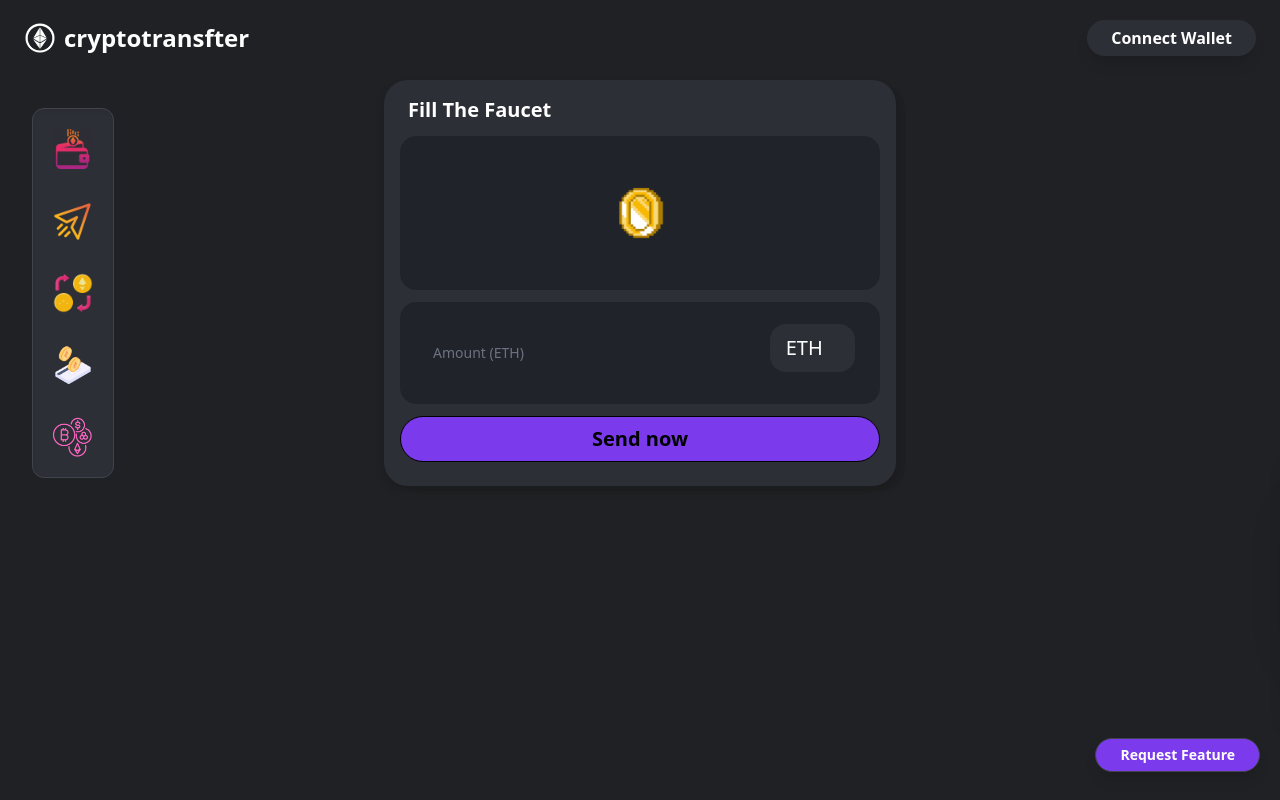
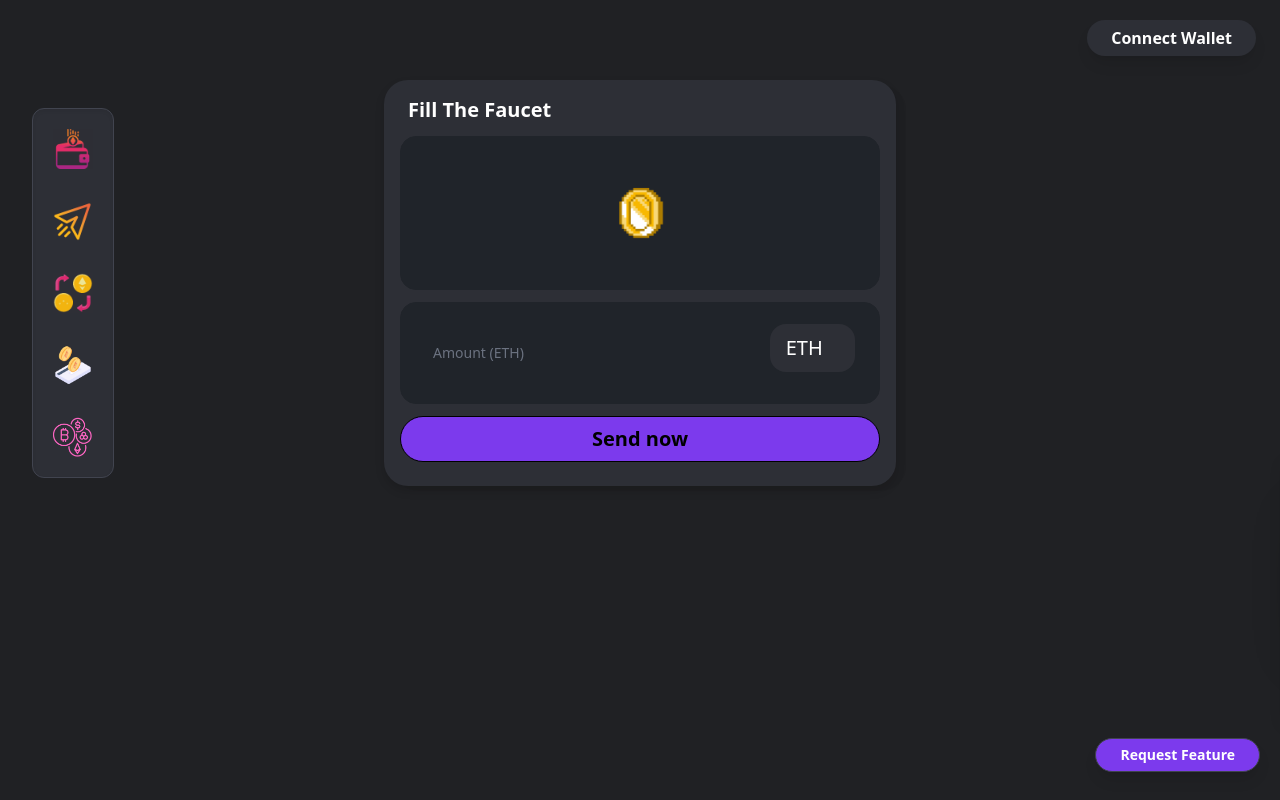
Before and after one commit to cryptway/Cryptway-Base-App, a React (Vite) app: page /fund in a window 1280 px wide. Built offline with nearby package versions, Linux system fonts and the light colour scheme.

Commit message:
Update Navbar.jsx

```diff
--- a/src/components/Layout/Navbar.jsx
+++ b/src/components/Layout/Navbar.jsx
@@ -23,7 +23,6 @@ const Navbar = () => {
   return (
  <nav className="fixed  w-full justify-between">
 <header class="flex items-center px-1 sm:px-6 py-0 "><div class="flex items-center flex-grow basis-0">
-<Link to="/"  className="flex gap-2"> <img src={logo} alt="logo" className="w-8 h-8 object-contain"  />  <text className="text-white text-2xl font-semibold">cryptotransfter</text></Link>
        </div>
     <div class="justify-end">
 
@@ -51,7 +50,7 @@ const Navbar = () => {
                 >
                <SiEthereum   className="text-purple-600 border-[1px] rounded-[100%] p-[2px] border-purple-600 text-xl	" />
                   <p className="font-poppins font-bold text text-white ">
-                 Goerli
+                 sepolia
                   </p>
                 </button></div>
 
```
